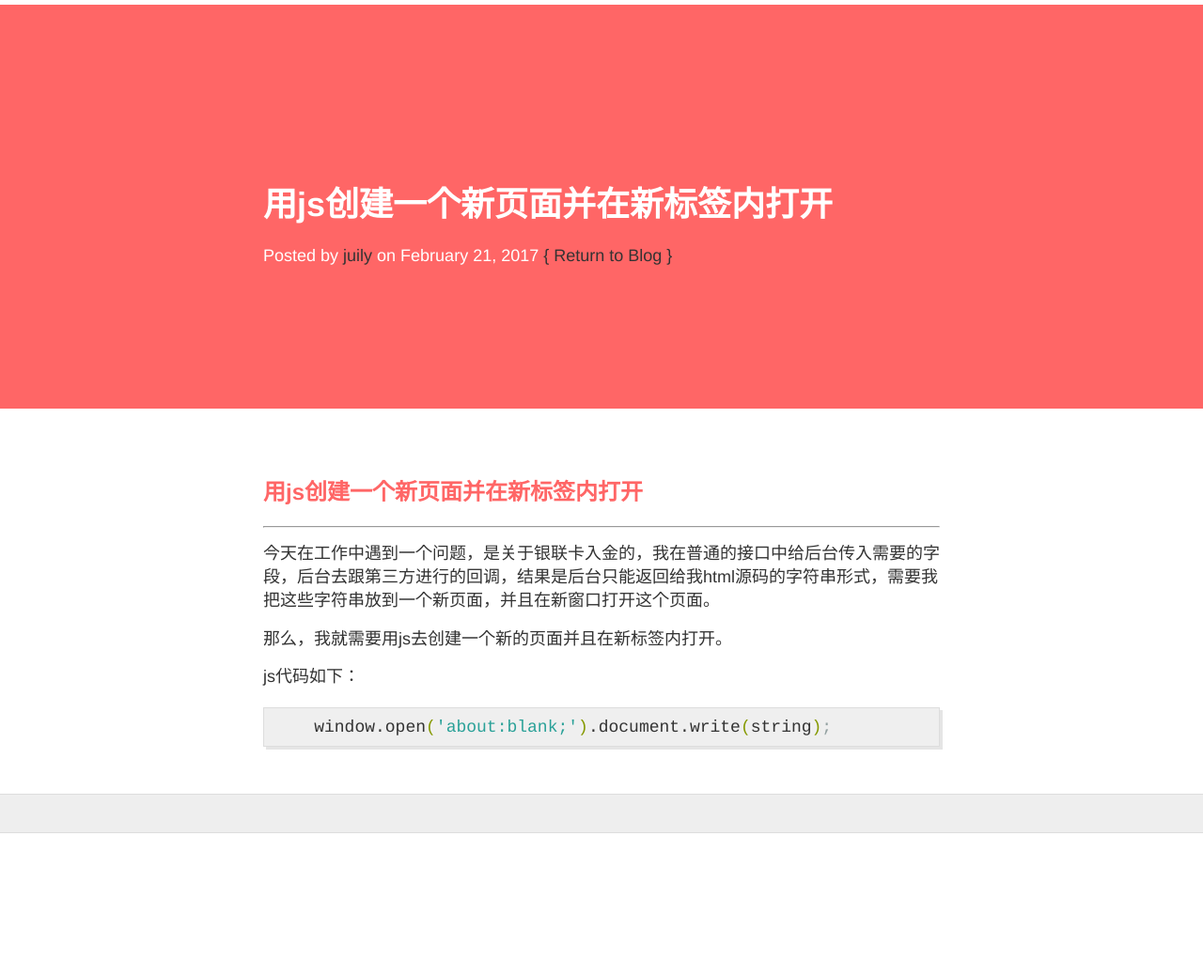
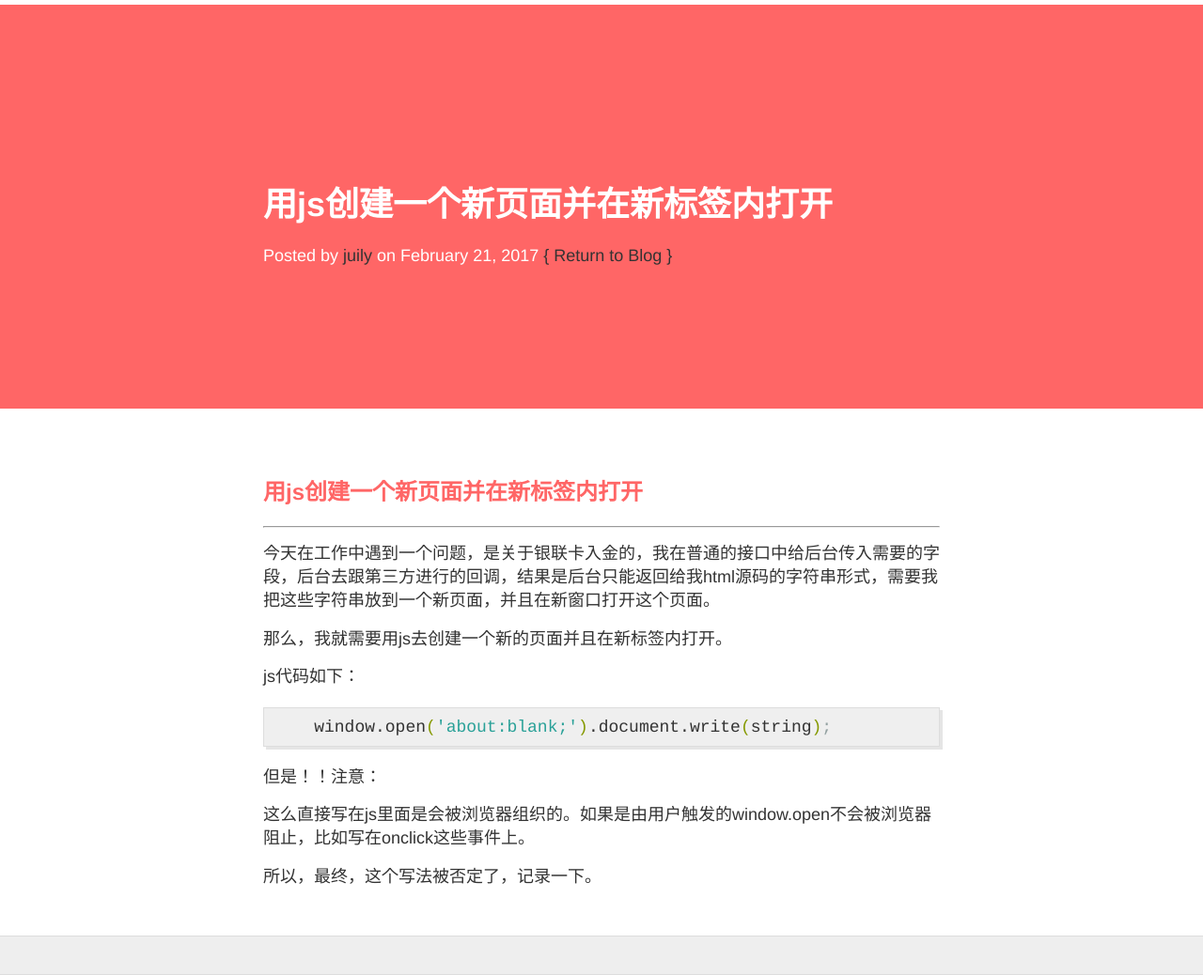
Before and after one commit to juilyhui/juilyhui.github.io, a Jekyll site: the page built from _posts/2017-02-21-js-new-page.md, in a window 1280 px wide. Shown: the whole page at 94% size. Built offline with Jekyll 4.4.1, drawn with Linux system fonts in a browser that asks for light colours; nearby versions of some CDN libraries; before the commit the page ends 900 px from its top, so only the background shows below that.

Commit message:
hui; js-new-page fix

```diff
--- a/_posts/2017-02-21-js-new-page.md
+++ b/_posts/2017-02-21-js-new-page.md
@@ -13,3 +13,10 @@ js代码如下：
 {% highlight bash %}
     window.open('about:blank;').document.write(string);
 {% endhighlight %}
+
+
+但是！！注意：
+
+这么直接写在js里面是会被浏览器组织的。如果是由用户触发的window.open不会被浏览器阻止，比如写在onclick这些事件上。
+
+所以，最终，这个写法被否定了，记录一下。
```
